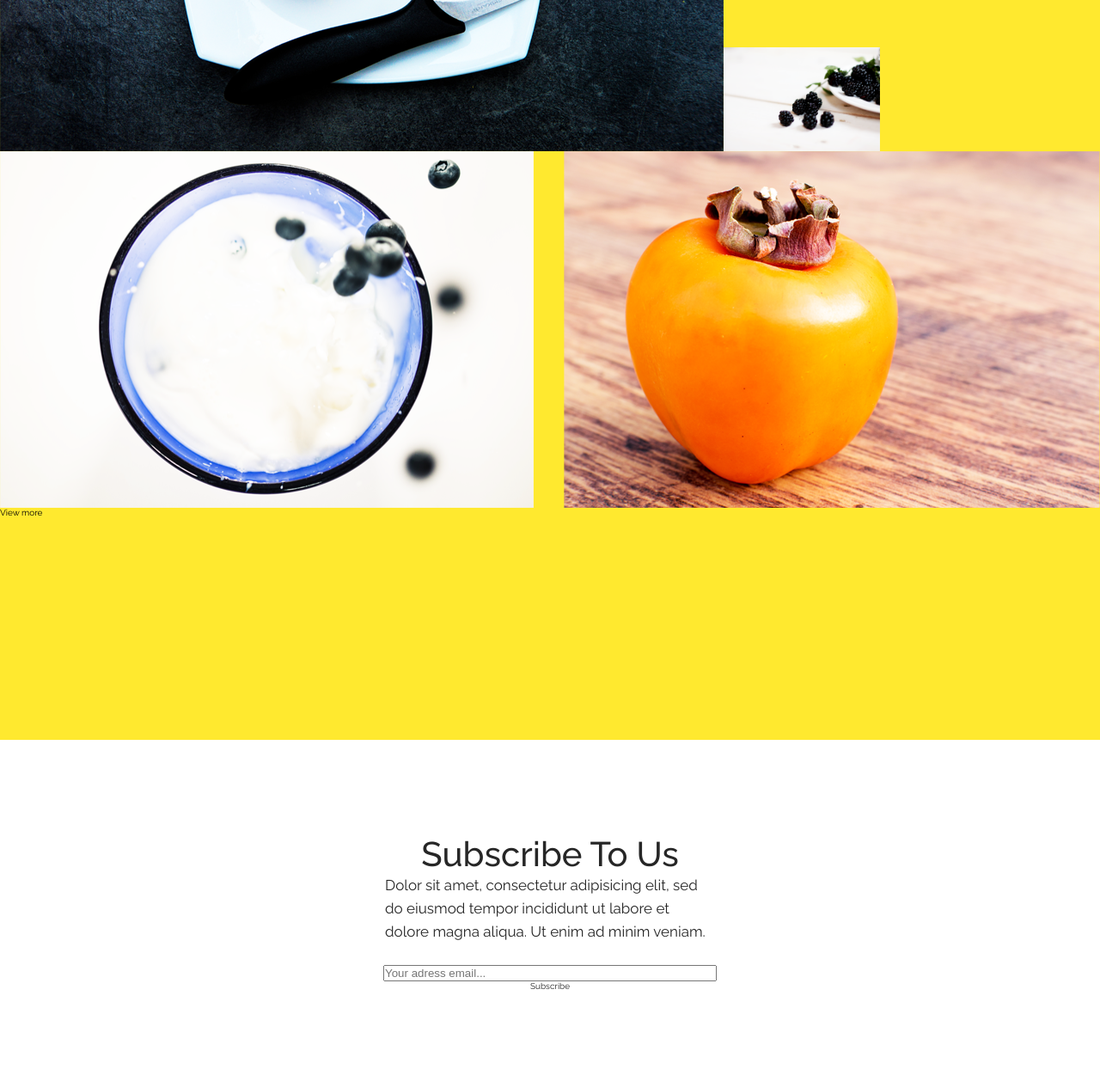
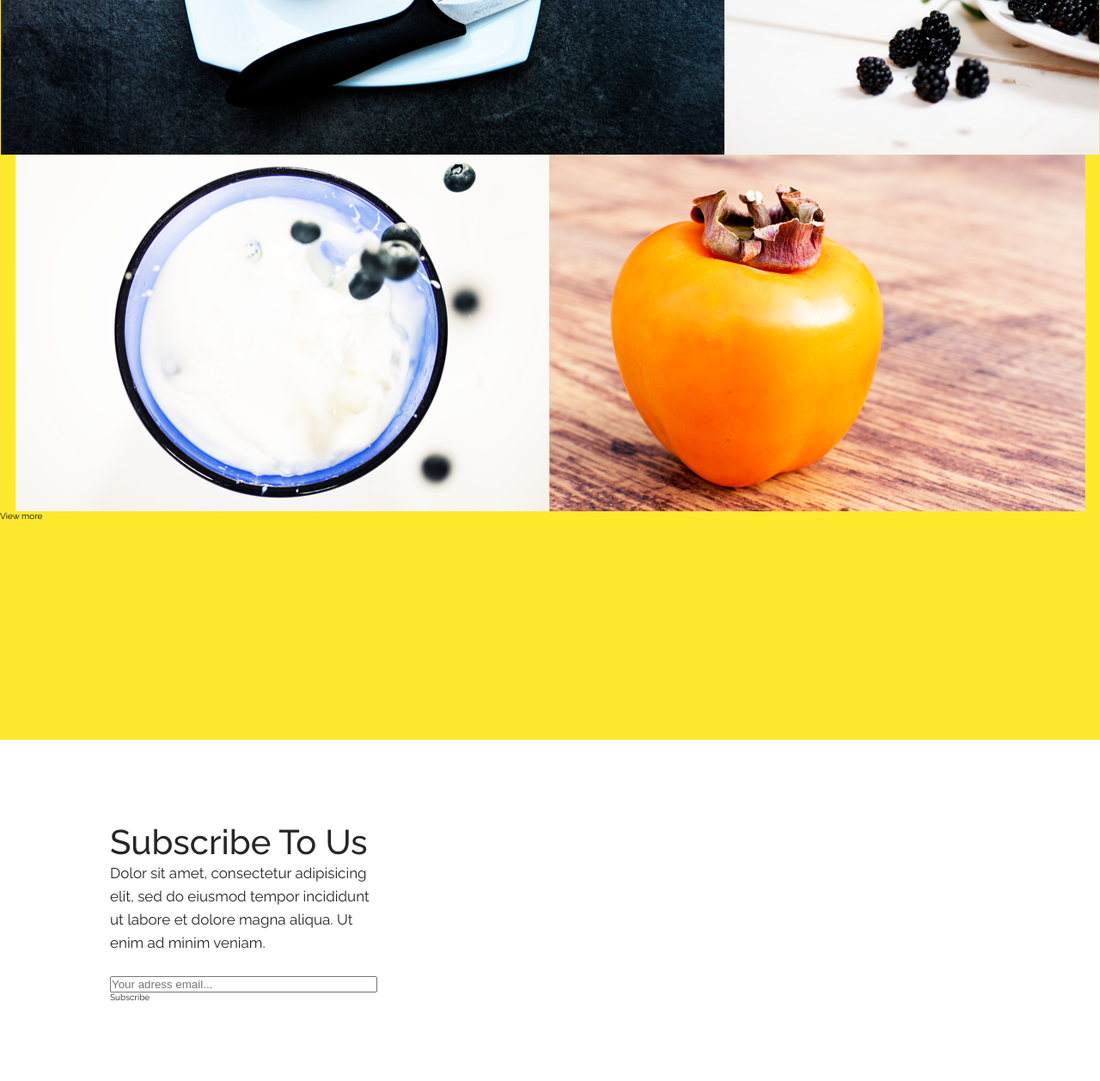
Before and after one commit to MazurMaciej/WebWeeklyDev-2, a plain HTML site: page index.html in a window 1280 px wide. Shown: the part 2899-4157 px from the top of the page at 86% size. Drawn offline with Linux system fonts and the light colour scheme.

Commit message:
Add style to subscribe box

```diff
--- a/index.html
+++ b/index.html
@@ -78,6 +78,7 @@
                     enim ad minim veniam, quis nostrud exercitation ullamco laboris nisi ut aliquip ex ea commodo
                     consequat.</p>
             </div>
+            <div class="all-gallery">
                 <div class="gallery-photos-box">
                     <img class="photo-1" src="./img/img4.png" alt="" class="photo1">
                     <div class="box-photo-2-and-3">
@@ -89,15 +90,20 @@
                     <img src="./img/img7.png" class="photo4">
                     <img src="./img/img8.png" class="photo5">
                 </div>
-
+            </div>
             <a>View more</a>
         </div>
+
         <div class="subscribe">
+            <div class="subscribe-box-content">
                 <h2>Subscribe To Us</h2>
-            <p>Dolor sit amet, consectetur adipisicing elit, sed do eiusmod tempor incididunt ut labore et dolore magna
+                <p>Dolor sit amet, consectetur adipisicing elit, sed do eiusmod tempor incididunt ut labore et dolore
+                    magna
                     aliqua. Ut enim ad minim veniam.</p>
                 <input placeholder="Your adress email...">
                 <a>Subscribe</a>
+
+            </div>
         </div>
         <div class="blog">
             <h2>Blog </h2>
--- a/style.css
+++ b/style.css
@@ -258,9 +258,16 @@ header img {
     width: 40%;
 }
 
+.all-gallery {
+    align-items: center;
+    max-width: 100%;
+    display: flex;
+    flex-direction: column;
+}
+
 .gallery-photos-box {
     display: flex;
-    max-width: 80%;
+
 }
 
 
@@ -275,10 +282,10 @@ header img {
     display: flex;
     justify-content: space-between;
 }
-
+/*
 .gallery-photos-box img, .box-photo-2-and-3 img, .box-photo-4-and-5 img {
     max-width: 100%
-}
+} */
 
 
 /* Fifth section - Subscribe */
@@ -294,6 +301,14 @@ header img {
     flex-direction: column;
     height: 50vh;
     justify-content: center;
+}
+
+.subscribe-box-content {
+    align-items: left;
+    display: flex;
+    flex-direction: column;
+    justify-content: center;
+    width: 80%;
 }
 
 .subscribe h2 {
```
Lines whose indentation alone changed are shown as unchanged.
